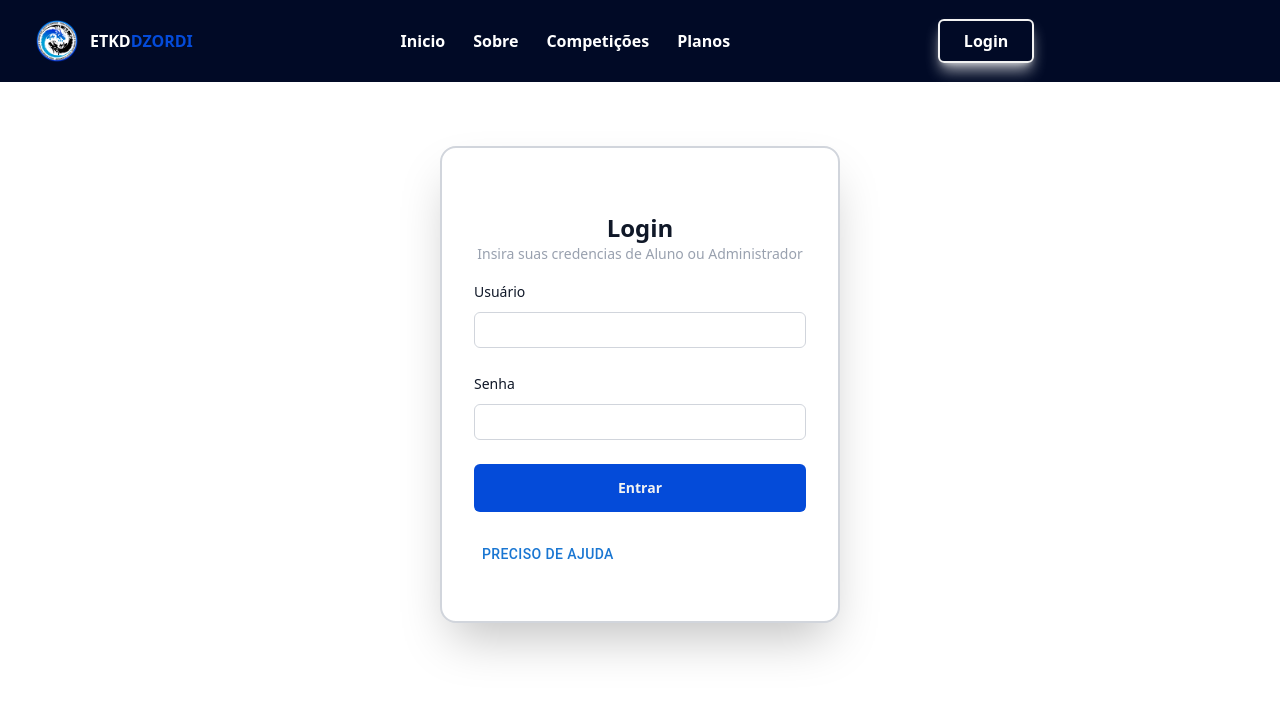
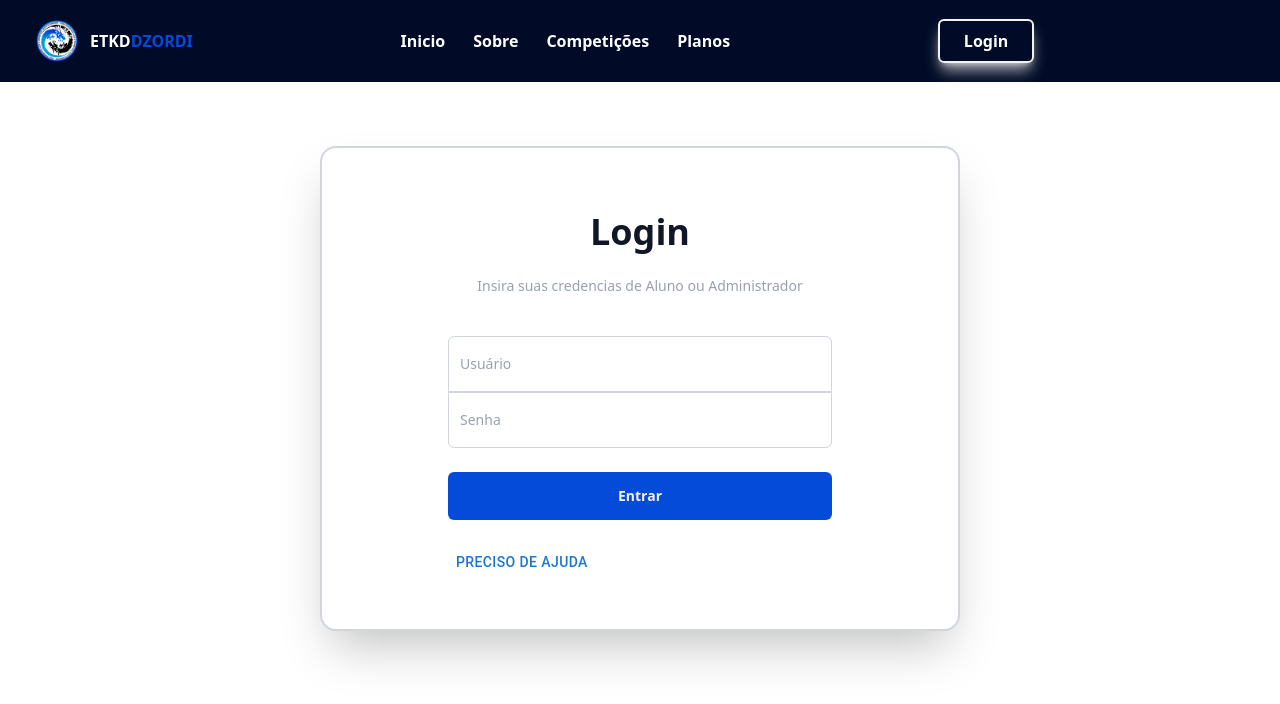
Before and after one commit to dev-isaacmello/dzorditaekwondo-website, a Next.js app: page /login in a window 1280 px wide. Shown: the top 704 px of the page. Built offline with nearby package versions, Linux system fonts and the light colour scheme; some icons are missing.

Commit message:
login page

```diff
--- a/src/app/_components/Modal/Modal.tsx
+++ b/src/app/_components/Modal/Modal.tsx
@@ -29,7 +29,7 @@ export default function TransitionsModal() {
         }}
       >
         <Fade in={open}>
-          <Box className="absolute flex w-100 flex-col items-center justify-center gap-6 rounded-lg bg-white p-12 shadow-lg top-[50%] left-[50%] transform translate-x-[-50%] translate-y-[-50%]">
+          <Box className="absolute flex w-100 flex-col items-center justify-center gap-6 rounded-lg bg-white p-8 shadow-lg top-[50%] left-[50%] transform translate-x-[-50%] translate-y-[-50%]">
             <h2 className="text-center">
               Você este prestes a ser redirecionado para o Whatsapp!
             </h2>
--- a/src/app/login/page.tsx
+++ b/src/app/login/page.tsx
@@ -45,11 +45,12 @@ export default function LoginPage() {
             {errorMessage}
           </p>
         )}
-        <div className="flex h-full w-[calc(100vh/2)] flex-1 flex-col justify-center rounded-2xl border-2 border-gray-300 bg-white px-8 py-12 shadow-2xl md:w-[calc(100vh/2)]">
-          <h2 className="mt-4 text-center text-2xl font-bold text-gray-900">
+        <div className="flex h-full w-[calc(100vw/1;5)] flex-1 flex-col justify-center rounded-2xl border-2 border-gray-300 bg-white px-8 py-12 shadow-2xl md:w-[calc(100vw/2)]">
+          <div className="flex flex-col items-center gap-6">
+            <h2 className="mt-4 text-center text-2xl font-bold text-gray-900 md:text-4xl">
               Login
             </h2>
-          <span className="text-center text-sm text-gray-400">
+            <span className="text-center text-xs text-gray-400 md:text-sm">
               Insira suas credencias de Aluno ou Administrador
             </span>
 
@@ -61,44 +62,26 @@ export default function LoginPage() {
                 onSubmit={handleLogin}
               >
                 <div>
-                <label
-                  htmlFor="email"
-                  className="block text-sm/6 font-medium text-gray-900"
-                >
-                  Usuário
-                </label>
-                <div className="mt-2">
                   <input
                     type="text"
                     id="username"
                     name="username"
                     value={username}
+                    placeholder="Usuário"
                     onChange={(e) => setUsername(e.target.value)}
-                    className="block w-full rounded-md bg-white px-3 py-1.5 text-gray-900 outline-1 -outline-offset-1 outline-gray-300 placeholder:text-gray-400 focus:outline-2 focus:-outline-offset-2 focus:outline-indigo-600 sm:text-sm/6"
+                    className="block w-full rounded-t-md bg-white px-3 py-4 text-gray-900 outline-1 -outline-offset-1 outline-gray-300 placeholder:text-gray-400 focus:outline-2 focus:-outline-offset-2 focus:outline-indigo-600 sm:text-sm/6"
                   />
-                </div>
-              </div>
 
-              <div>
-                <div className="flex items-center justify-between">
-                  <label
-                    htmlFor="password"
-                    className="block text-sm/6 font-medium text-gray-900"
-                  >
-                    Senha
-                  </label>
-                </div>
-                <div className="mt-2">
                   <input
                     type="password"
                     id="password"
                     name="password"
                     value={password}
                     onChange={(e) => setPassword(e.target.value)}
+                    placeholder="Senha"
                     required
-                    className="block w-full rounded-md bg-white px-3 py-1.5 text-base text-gray-900 outline-1 -outline-offset-1 outline-gray-300 placeholder:text-gray-400 focus:outline-2 focus:-outline-offset-2 focus:outline-indigo-600 sm:text-sm/6"
+                    className="block w-full rounded-b-md bg-white px-3 py-4 text-gray-900 outline-1 -outline-offset-1 outline-gray-300 placeholder:text-gray-400 focus:outline-2 focus:-outline-offset-2 focus:outline-indigo-600 sm:text-sm/6"
                   />
-                </div>
                 </div>
 
                 <button
@@ -112,6 +95,10 @@ export default function LoginPage() {
             </div>
           </div>
         </div>
+        <div>
+          <div></div>
+        </div>
+      </div>
     </section>
   );
 }
```
Lines whose indentation alone changed are shown as unchanged.
